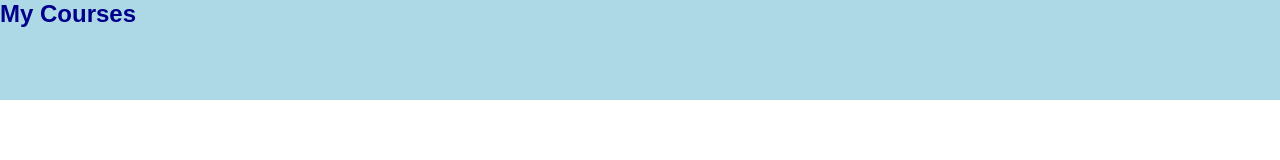
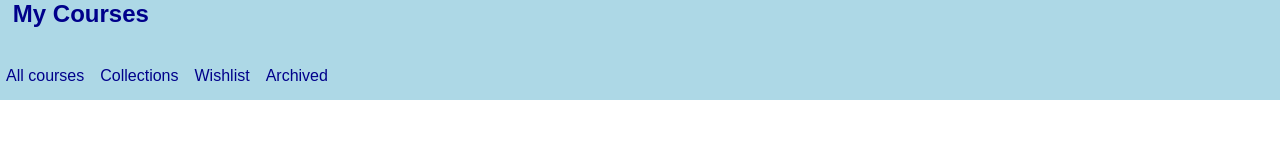
Before and after one commit to megan-reardon/nav-solo-challenge, a plain HTML site: page index.html in a window 1280 px wide. Drawn offline with Linux system fonts and the light colour scheme.

Commit message:
Created basic styling layout

```diff
--- a/index.html
+++ b/index.html
@@ -6,6 +6,10 @@
 <body>
   <div class="header-container">
   <h2>My Courses</h2>
+  <button>All courses</button>
+  <button>Collections</button>
+  <button>Wishlist</button>
+  <button>Archived</button>
   </div>
 </body>
 </html>
--- a/styles.css
+++ b/styles.css
@@ -11,6 +11,16 @@
 h2 {
   font-family: sans-serif;
   color: darkblue;
+  margin: 0 0 3% 1%;
+}
+
+button {
+  background: none;
+  border: none;
+  color: darkblue;
+  font-family: sans-serif;
+  font-size: 1em;
+
 }
 
 
```
